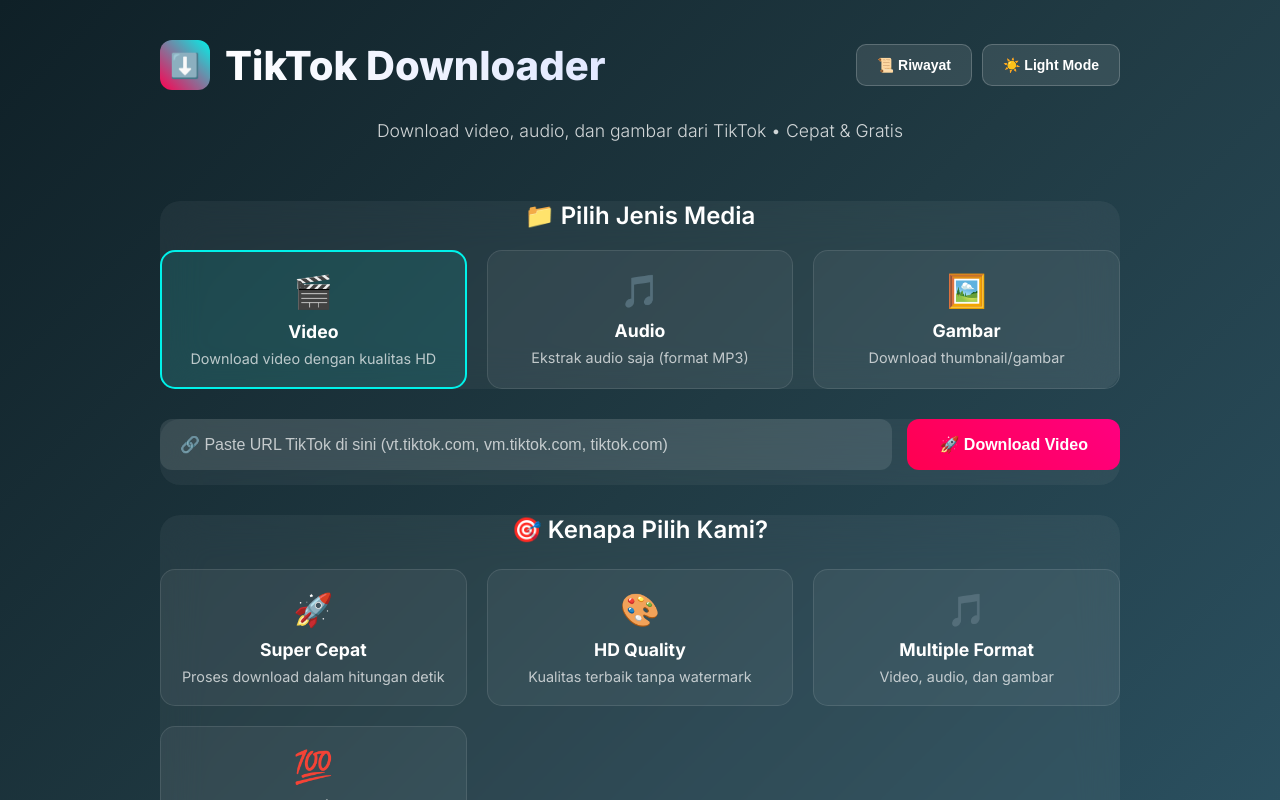
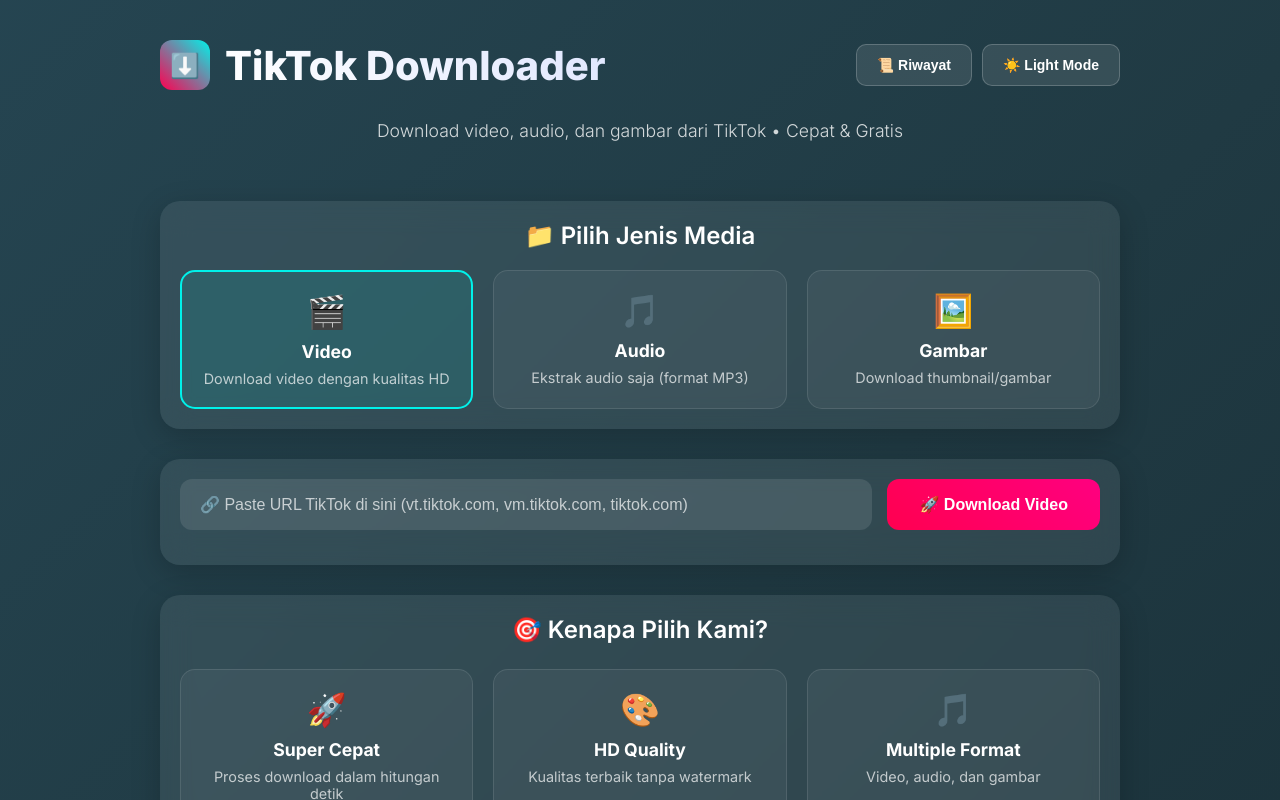
Before and after one commit to KY-DEV1/Tiktok-down, a Next.js app: page / in a window 1280 px wide. Shown: the top 800 px of the page. Built offline with nearby package versions, Linux system fonts and the light colour scheme.

Commit message:
Update globals.css

```diff
--- a/styles/globals.css
+++ b/styles/globals.css
@@ -1,4 +1,9 @@
 @import url('https://fonts.googleapis.com/css2?family=Inter:wght@300;400;500;600;700;800&display=swap');
+
+
+* {
+  transition: all 0.3s ease;
+}
 
 * {
   margin: 0;
@@ -17,11 +22,21 @@ body {
 }
 
 .tiktok-downloader.dark {
-  background: linear-gradient(135deg, #0f2027, #203a43, #2c5364);
+  background: linear-gradient(-45deg, #0f2027, #203a43, #2c5364, #1c1c1c);
+  background-size: 400% 400%;
+  animation: gradientMove 10s ease infinite;
 }
 
 .tiktok-downloader.light {
-  background: linear-gradient(135deg, #ff9a9e 0%, #fad0c4 100%);
+  background: linear-gradient(-45deg, #ff9a9e, #fad0c4, #a18cd1, #fbc2eb);
+  background-size: 400% 400%;
+  animation: gradientMove 10s ease infinite;
+}
+
+@keyframes gradientMove {
+  0% { background-position: 0% 50%; }
+  50% { background-position: 100% 50%; }
+  100% { background-position: 0% 50%; }
 }
 
 .container {
@@ -123,9 +138,11 @@ body {
 }
 
 .card {
-  background: rgba(255, 255, 255, 0.05);
-  backdrop-filter: blur(20px);
+  background: rgba(255, 255, 255, 0.08);
+  backdrop-filter: blur(15px);
   border-radius: 20px;
+  padding: 20px;
+  box-shadow: 0 8px 30px rgba(0,0,0,0.2);
 }
 
 .input-group {
```
